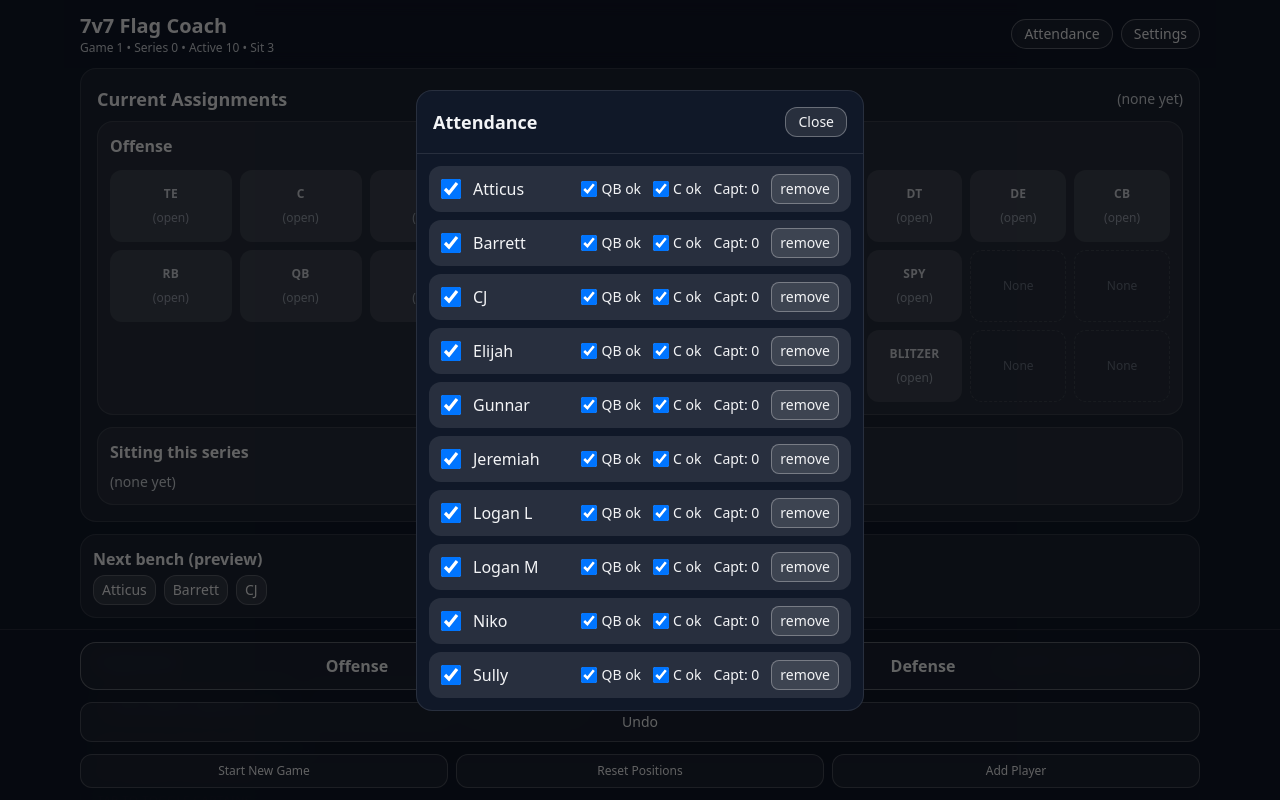
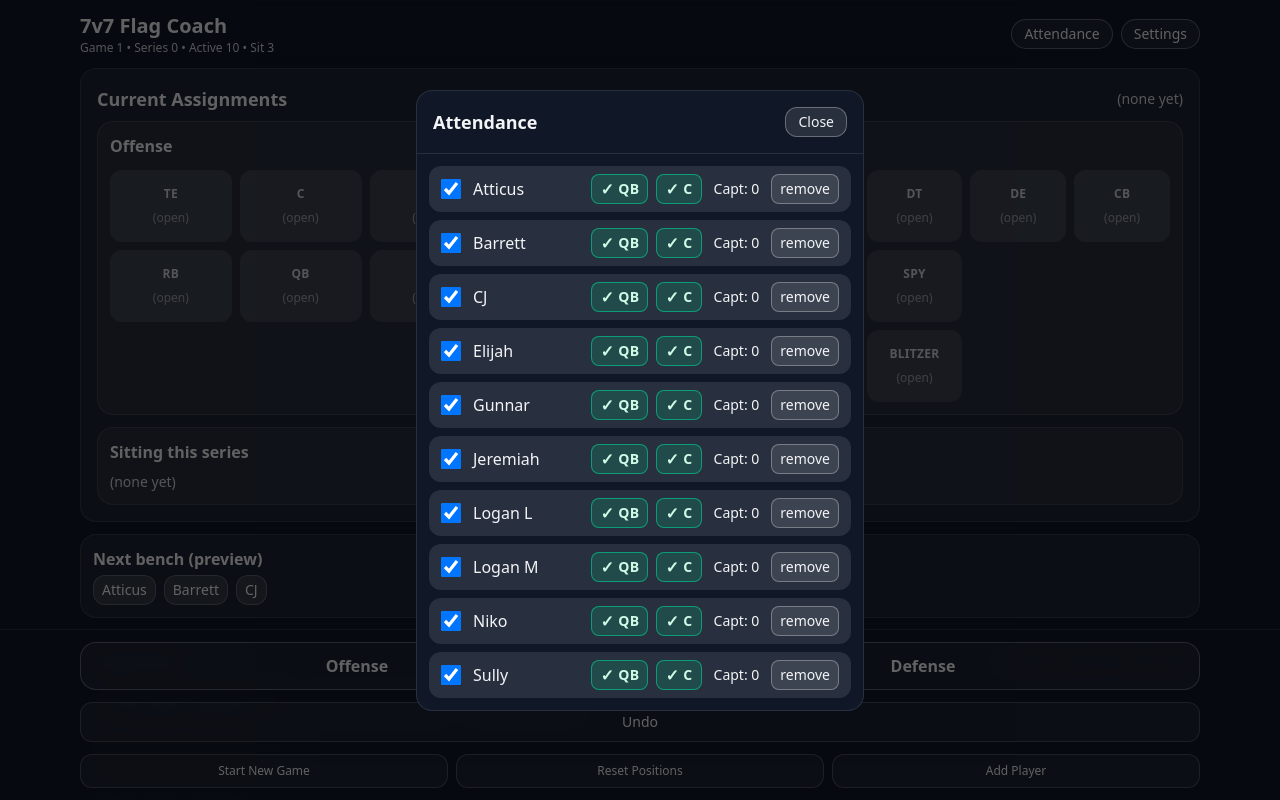
Before and after one commit to bsvatos24/flag-coach, a React (Vite) app: page / in a window 1280 px wide. Both pictures are taken after a click on the button "Attendance". Shown: the top 800 px of the page. Built offline with nearby package versions, Linux system fonts and the light colour scheme.

Commit message:
More UI updates

```diff
--- a/src/App.jsx
+++ b/src/App.jsx
@@ -656,7 +656,11 @@ export default function App() {
 
     if (which === "Offense") {
       const mapping = {};
-      for (const r of OFFENSE_ROLES) {
+      const prioritizedRoles = [
+        ...["off_qb", "off_c"].filter((role) => OFFENSE_ROLES.includes(role)),
+        ...OFFENSE_ROLES.filter((role) => role !== "off_qb" && role !== "off_c"),
+      ];
+      for (const r of prioritizedRoles) {
         const id = pickForRole(r, playIds, assigned, currentSeries);
         if (id) { mapping[r] = id; assigned.add(id); }
       }
@@ -762,10 +766,9 @@ export default function App() {
                   return (
                     <div
                       key={`empty-${rowIndex}-${slotIndex}`}
-                      className="flex items-center justify-center rounded-xl border border-dashed border-white/10 text-xs text-gray-500"
-                    >
-                      None
-                    </div>
+                      className="min-h-[72px]"
+                      aria-hidden="true"
+                    />
                   );
                 }
 
@@ -1032,15 +1035,33 @@ export default function App() {
                     <span>{p.name}</span>
                   </label>
                   <div className="flex flex-wrap items-center gap-3 text-xs sm:text-sm">
-                    <div className="flex items-center gap-3">
-                      <label className="flex items-center gap-1">
-                        <input type="checkbox" className="h-4 w-4" checked={!!p.canQB} onChange={() => toggleAbilityFlag(p.id, "canQB")} />
-                        <span>QB ok</span>
-                      </label>
-                      <label className="flex items-center gap-1">
-                        <input type="checkbox" className="h-4 w-4" checked={!!p.canCenter} onChange={() => toggleAbilityFlag(p.id, "canCenter")} />
-                        <span>C ok</span>
-                      </label>
+                    <div className="flex items-center gap-2">
+                      <button
+                        type="button"
+                        aria-pressed={!!p.canQB}
+                        onClick={() => toggleAbilityFlag(p.id, "canQB")}
+                        className={`flex items-center gap-1 rounded-lg border px-2 py-1 font-semibold uppercase tracking-wide transition focus:outline-none focus:ring-2 focus:ring-white/40 focus:ring-offset-2 focus:ring-offset-gray-900 ${
+                          p.canQB
+                            ? "border-emerald-400/60 bg-emerald-500/20 text-emerald-100"
+                            : "border-red-400/60 bg-red-500/10 text-red-200"
+                        }`}
+                      >
+                        <span className="text-base leading-none">{p.canQB ? "✓" : "✕"}</span>
+                        <span>QB</span>
+                      </button>
+                      <button
+                        type="button"
+                        aria-pressed={!!p.canCenter}
+                        onClick={() => toggleAbilityFlag(p.id, "canCenter")}
+                        className={`flex items-center gap-1 rounded-lg border px-2 py-1 font-semibold uppercase tracking-wide transition focus:outline-none focus:ring-2 focus:ring-white/40 focus:ring-offset-2 focus:ring-offset-gray-900 ${
+                          p.canCenter
+                            ? "border-emerald-400/60 bg-emerald-500/20 text-emerald-100"
+                            : "border-red-400/60 bg-red-500/10 text-red-200"
+                        }`}
+                      >
+                        <span className="text-base leading-none">{p.canCenter ? "✓" : "✕"}</span>
+                        <span>C</span>
+                      </button>
                     </div>
                     <span>Capt: {p.captains || 0}</span>
                     <button className="rounded-lg border border-white/30 bg-white/10 px-2 py-1" onClick={() => removePlayer(p.id)}>remove</button>
```
